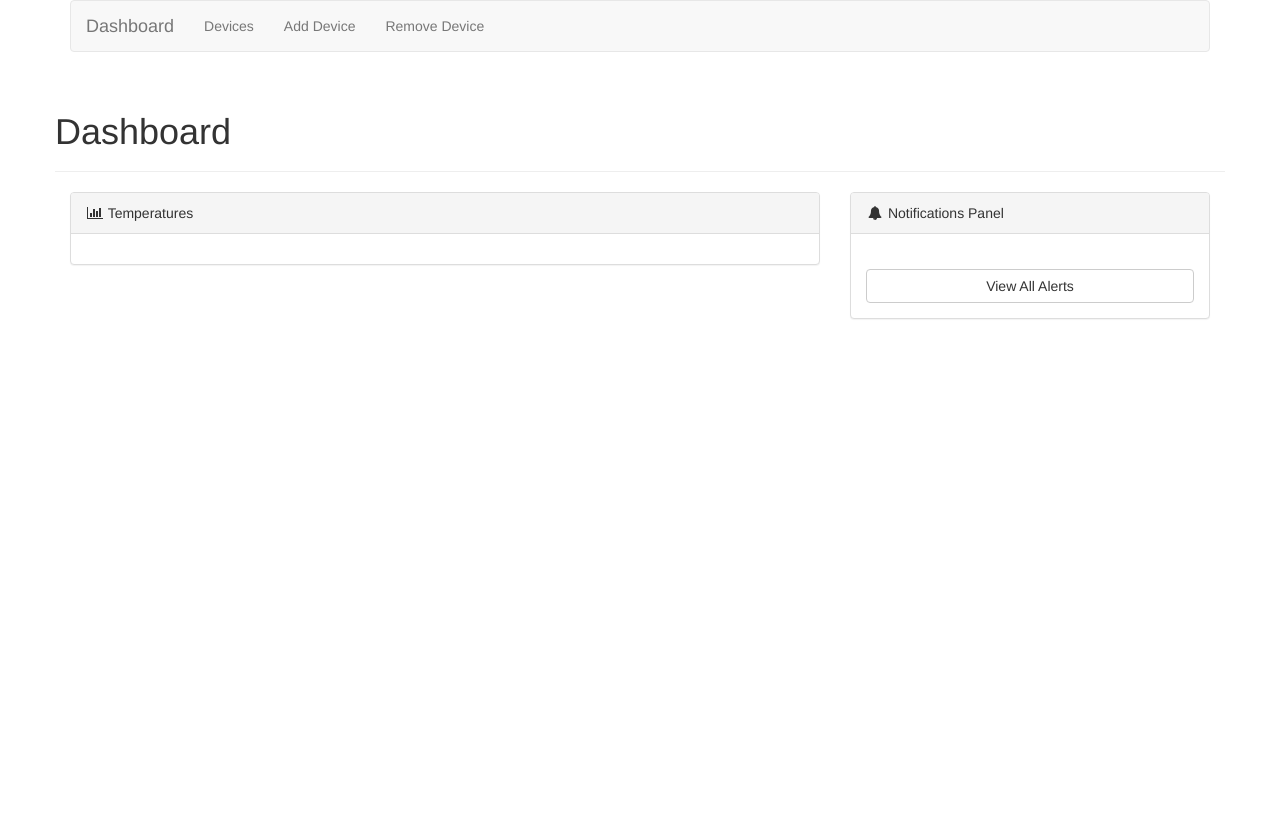
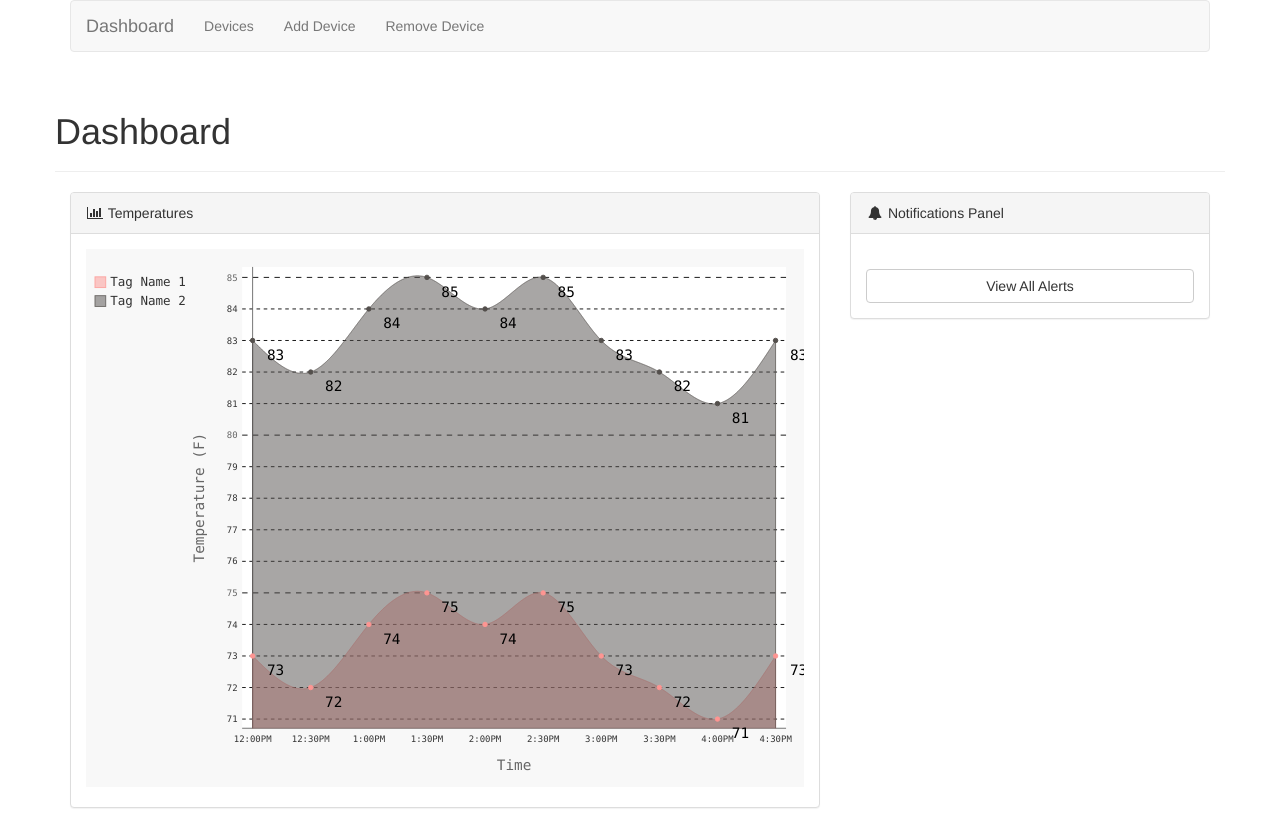
Before and after one commit to jflowaa/smart_home, a Flask app: page / in a window 1280 px wide. Before the commit the page ends 319 px from the top, so only its background shows below. Run offline with Flask 2, Linux system fonts and the light colour scheme; data that the repository does not hold is empty; some libraries are stand-ins or nearby versions.

Commit message:
Added dummy temperature chart.

```diff
--- a/server/app/main/views.py
+++ b/server/app/main/views.py
@@ -4,12 +4,24 @@ from .. import database_helper
 from .validator import Validator
 from flask import request
 from .forms import ChooseDeviceForm, LightBulbForm, TemperatureDeviceForm, MotionSensorForm
+import pygal
+from pygal.style import LightColorizedStyle
 
 
 @main.route('/')
 def index():
     context = {}
     context["notifications"] = database_helper.get_last_n_notifications(10)
+    chart = pygal.Line(x_title="Time", y_title="Temperature (F)",
+     fill=True, interpolate="cubic", style=LightColorizedStyle, print_values=True,
+      disable_xml_declaration=True)
+    chart.x_labels = ["12:00PM", "12:30PM", "1:00PM", "1:30PM", "2:00PM",
+     "2:30PM", "3:00PM", "3:30PM", "4:00PM", "4:30PM"]
+    tag_name_1_temps = [73, 72, 74, 75, 74, 75, 73, 72, 71, 73]
+    tag_name_2_temps = [83, 82, 84, 85, 84, 85, 83, 82, 81, 83]
+    chart.add("Tag Name 1", tag_name_1_temps)
+    chart.add("Tag Name 2", tag_name_2_temps)
+    context["chart"] = chart
     return render_template("index.html",**context)
 
 
--- a/server/app/templates/index.html
+++ b/server/app/templates/index.html
@@ -18,7 +18,7 @@
 	            </div>
 	            <!-- /.panel-heading -->
 	            <div class="panel-body">
-	                <div id="morris-area-chart"></div>
+	            	{{ chart.render()|safe}}
 	            </div>
 	            <!-- /.panel-body -->
 	        </div>
--- a/server/requirements.txt
+++ b/server/requirements.txt
@@ -12,6 +12,7 @@ Jinja2==2.8
 Mako==1.0.4
 MarkupSafe==0.23
 pkg-resources==0.0.0
+pygal==2.2.3
 python-editor==1.0.1
 SQLAlchemy==1.0.13
 visitor==0.1.3
```
